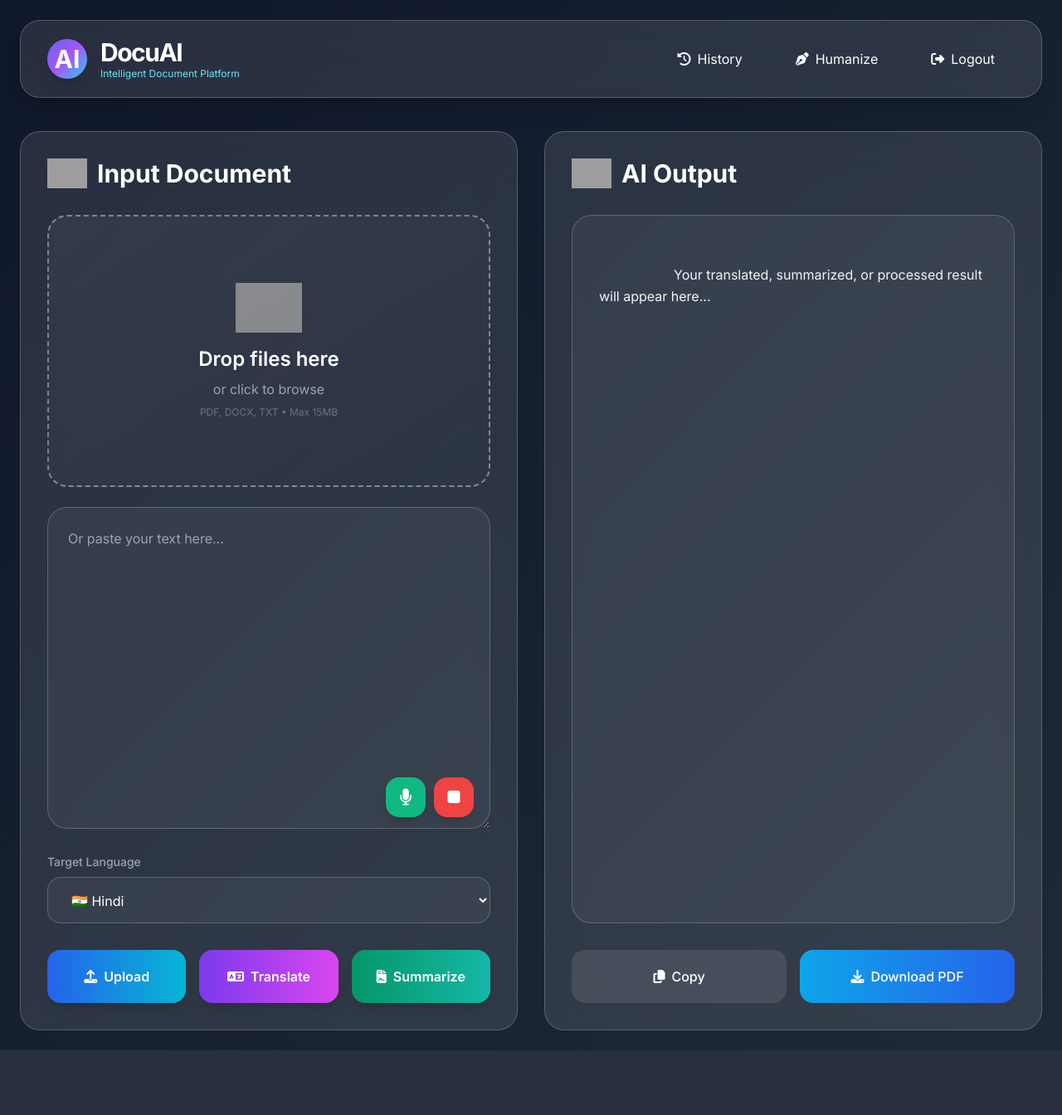
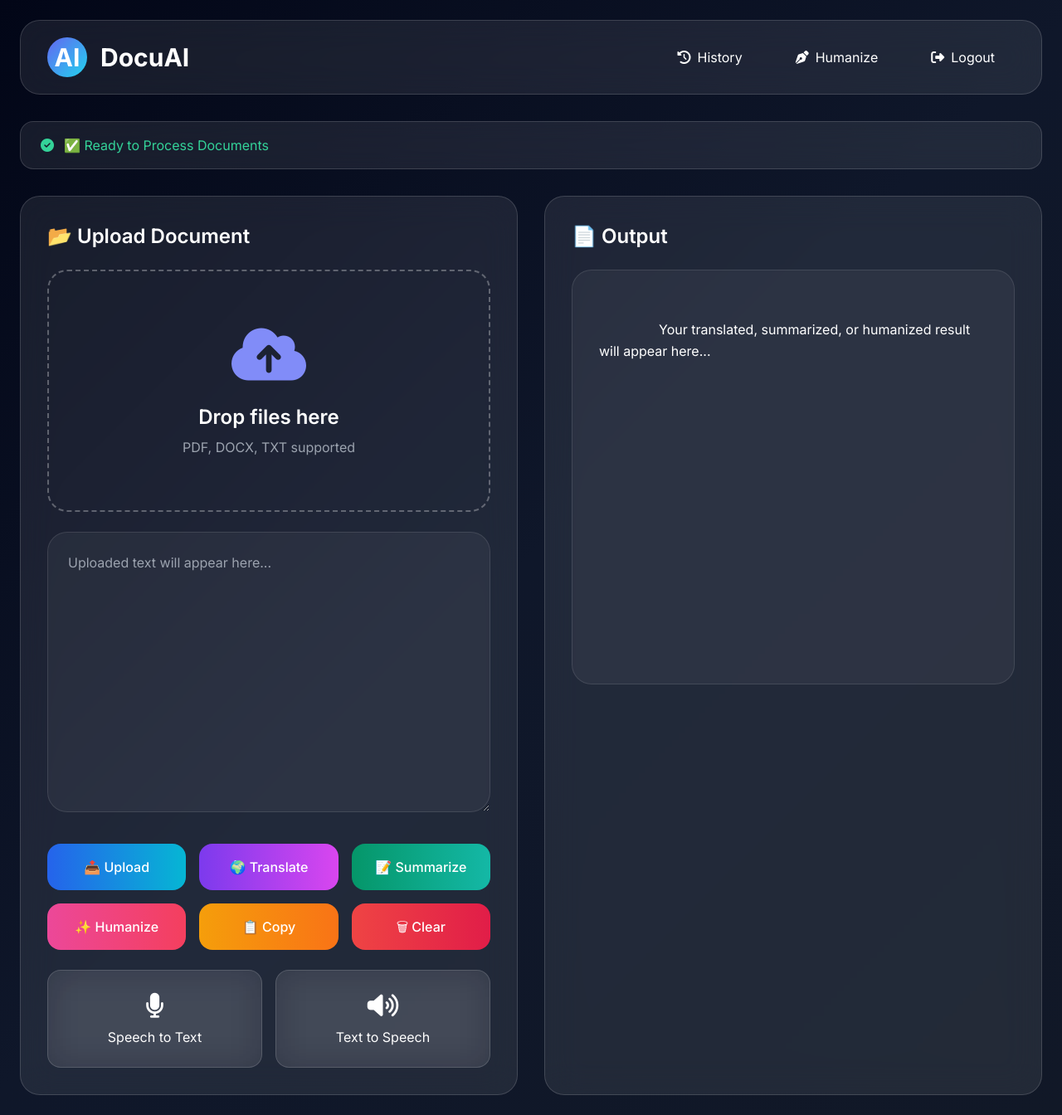
Before and after one commit to devanshsinghtomar/-AI-document-processing-platform-2, a Flask app: page / in a window 1280 px wide. Shown: the whole page at 83% size. Before the commit the page ends 1266 px from the top, so only its background shows below. Run offline with Flask 3, Linux system fonts and the light colour scheme; the visitor is signed in with stand-in values (Sample User, id 1); some libraries are stand-ins or nearby versions; grey boxes are pictures that could not be loaded.

Commit message:
Refactor index.html for layout and style improvements
Updated the HTML structure, styles, and scripts for improved layout and functionality.

```diff
--- a/templates/index.html
+++ b/templates/index.html
@@ -3,67 +3,50 @@
 <head>
 <meta charset="UTF-8">
 <meta name="viewport" content="width=device-width, initial-scale=1.0">
-    <title>DocuAI - AI Document Translator</title>
+<title>AI Document Translator - DocuAI</title>
 <script src="https://cdn.tailwindcss.com"></script>
 <link rel="stylesheet" href="https://cdnjs.cloudflare.com/ajax/libs/font-awesome/6.6.0/css/all.min.css">
 <style>
     @import url('https://fonts.googleapis.com/css2?family=Inter:wght@400;500;600;700&display=swap');
+
     * { font-family: 'Inter', system-ui, sans-serif; }
 
     body {
-            background: linear-gradient(135deg, #0f172a 0%, #1e2937 100%);
+        background: linear-gradient(135deg, #020617, #0f172a, #111827);
         min-height: 100vh;
+        color: white;
     }
 
     .glass {
-            background: rgba(255, 255, 255, 0.1);
-            backdrop-filter: blur(24px);
-            border: 1px solid rgba(255, 255, 255, 0.2);
+        background: rgba(255,255,255,0.08);
+        backdrop-filter: blur(20px);
+        border: 1px solid rgba(255,255,255,0.15);
+    }
+
+    .card {
+        transition: all 0.4s ease;
+    }
+    .card:hover {
+        transform: translateY(-8px);
     }
 
     .upload-box {
-            transition: all 0.4s cubic-bezier(0.4, 0, 0.2, 1);
+        transition: all 0.3s ease;
     }
     .upload-box:hover {
-            transform: scale(1.02);
-            border-color: rgb(129 140 248);
-            box-shadow: 0 0 0 4px rgba(99, 102, 241, 0.2);
-        }
-
-        .textarea-container {
-            position: relative;
-        }
-        .mic-controls {
-            position: absolute;
-            bottom: 20px;
-            right: 20px;
-            display: flex;
-            gap: 10px;
-            z-index: 20;
-        }
-
-        .feature-btn {
-            transition: all 0.3s ease;
-        }
-        .feature-btn:hover {
-            transform: translateY(-3px) scale(1.05);
+        border-color: #6366f1;
+        background: rgba(255,255,255,0.1);
     }
 </style>
 </head>
-<body class="text-white">
+<body>
 <div class="max-w-7xl mx-auto p-6">
     <!-- Navbar -->
-        <nav class="glass rounded-3xl px-8 py-5 flex items-center justify-between mb-10 shadow-xl">
+    <nav class="glass rounded-3xl px-8 py-5 flex items-center justify-between mb-8">
         <div class="flex items-center gap-4">
-                <div class="w-12 h-12 bg-gradient-to-br from-indigo-500 via-purple-500 to-cyan-400 rounded-3xl flex items-center justify-center shadow-lg">
-                    <span class="text-white text-3xl font-bold">AI</span>
+            <div class="w-12 h-12 bg-gradient-to-br from-indigo-500 to-cyan-400 rounded-3xl flex items-center justify-center text-3xl font-bold">AI</div>
+            <h1 class="text-3xl font-bold">DocuAI</h1>
         </div>
-                <div>
-                    <h1 class="text-3xl font-bold tracking-tighter">DocuAI</h1>
-                    <p class="text-xs text-cyan-300">Intelligent Document Platform</p>
-                </div>
-            </div>
-
         <div class="flex items-center gap-4">
             <a href="/history" class="flex items-center gap-2 px-6 py-3 hover:bg-white/10 rounded-2xl transition">
                 <i class="fa-solid fa-clock-rotate-left"></i> History
@@ -77,205 +60,156 @@
         </div>
     </nav>
 
-        <div class="grid grid-cols-1 xl:grid-cols-2 gap-8">
-            <!-- LEFT CARD: INPUT -->
-            <div class="glass rounded-3xl p-8">
-                <div class="flex items-center gap-3 mb-8">
-                    <img src="https://img.icons8.com/fluency/96/000000/cloud-upload.png" width="48" alt="Upload">
-                    <h2 class="text-3xl font-bold">Input Document</h2>
+    <!-- Status -->
+    <div id="statusBar" class="glass rounded-2xl px-6 py-4 mb-8 flex items-center gap-3 text-emerald-400">
+        <i class="fa-solid fa-circle-check"></i>
+        <span>✅ Ready to Process Documents</span>
     </div>
 
-                <!-- Upload Area -->
+    <div class="grid grid-cols-1 lg:grid-cols-2 gap-8">
+        <!-- LEFT CARD -->
+        <div class="glass rounded-3xl p-8 card">
+            <h2 class="text-2xl font-semibold mb-6 flex items-center gap-3">
+                📂 Upload Document
+            </h2>
+
             <div onclick="document.getElementById('fileInput').click()"
-                     class="upload-box border-2 border-dashed border-white/40 rounded-3xl p-20 text-center cursor-pointer mb-6 bg-gradient-to-br from-white/5 to-transparent">
-                    <img src="https://img.icons8.com/fluency/96/cloud-upload.png" width="80" class="mx-auto mb-4 opacity-80" alt="Upload Icon">
-                    <h3 class="text-2xl font-semibold mb-2">Drop files here</h3>
-                    <p class="text-gray-400">or click to browse</p>
-                    <p class="text-xs text-gray-500 mt-2">PDF, DOCX, TXT • Max 15MB</p>
+                 class="upload-box border-2 border-dashed border-white/30 rounded-3xl p-16 text-center cursor-pointer mb-6">
+                <i class="fa-solid fa-cloud-arrow-up text-7xl text-indigo-400 mb-6"></i>
+                <h3 class="text-2xl font-semibold">Drop files here</h3>
+                <p class="text-gray-400 mt-2">PDF, DOCX, TXT supported</p>
             </div>
 
-                <input type="file" id="fileInput" hidden accept=".pdf,.docx,.txt">
+            <input type="file" id="fileInput" hidden>
 
-                <div class="textarea-container">
-                    <textarea id="inputText" rows="13"
-                        class="w-full bg-white/5 border border-white/20 focus:border-indigo-400 rounded-3xl p-6 text-white placeholder-gray-400 focus:outline-none text-base leading-relaxed"
-                        placeholder="Or paste your text here..."></textarea>
+            <p id="selectedFileName" class="text-sm bg-white/5 px-5 py-3 rounded-2xl mb-6 hidden">
+                📄 Selected: <span id="fileNameText"></span>
+            </p>
 
-                    <!-- Floating Mic Controls -->
-                    <div class="mic-controls">
-                        <button onclick="toggleSpeechInput()"
-                                class="bg-emerald-500 hover:bg-emerald-600 w-12 h-12 rounded-2xl flex items-center justify-center shadow-lg transition">
-                            <i class="fa-solid fa-microphone text-xl"></i>
-                        </button>
-                        <button onclick="stopSpeechInput()"
-                                class="bg-red-500 hover:bg-red-600 w-12 h-12 rounded-2xl flex items-center justify-center shadow-lg transition">
-                            <i class="fa-solid fa-stop text-xl"></i>
-                        </button>
+            <textarea id="inputText" rows="12"
+                class="w-full bg-white/5 border border-white/10 rounded-3xl p-6 text-white placeholder-gray-400 focus:outline-none focus:border-indigo-500"
+                placeholder="Uploaded text will appear here..."></textarea>
+
+            <!-- Controls -->
+            <div class="grid grid-cols-2 md:grid-cols-3 gap-4 mt-8">
+                <button onclick="uploadFile()" class="bg-gradient-to-r from-blue-600 to-cyan-500 py-4 rounded-2xl font-medium">📤 Upload</button>
+                <button onclick="translateText()" class="bg-gradient-to-r from-violet-600 to-fuchsia-500 py-4 rounded-2xl font-medium">🌍 Translate</button>
+                <button onclick="summarizeText()" class="bg-gradient-to-r from-emerald-600 to-teal-500 py-4 rounded-2xl font-medium">📝 Summarize</button>
+                <button onclick="humanizeText()" class="bg-gradient-to-r from-pink-500 to-rose-500 py-4 rounded-2xl font-medium">✨ Humanize</button>
+                <button onclick="copyText()" class="bg-gradient-to-r from-amber-500 to-orange-500 py-4 rounded-2xl font-medium">📋 Copy</button>
+                <button onclick="clearText()" class="bg-gradient-to-r from-red-500 to-rose-600 py-4 rounded-2xl font-medium">🗑 Clear</button>
+            </div>
+
+            <div class="mt-6 grid grid-cols-2 gap-4">
+                <a href="/speech-to-text" class="glass rounded-2xl p-6 text-center hover:bg-white/10 transition">
+                    <i class="fa-solid fa-microphone text-3xl mb-2"></i>
+                    <p>Speech to Text</p>
+                </a>
+                <a href="/text-to-speech" class="glass rounded-2xl p-6 text-center hover:bg-white/10 transition">
+                    <i class="fa-solid fa-volume-high text-3xl mb-2"></i>
+                    <p>Text to Speech</p>
+                </a>
             </div>
         </div>
 
-                <div class="mt-6">
-                    <label class="block text-sm font-medium text-gray-400 mb-2">Target Language</label>
-                    <select id="language" class="w-full bg-white/5 border border-white/20 rounded-2xl px-6 py-4 focus:outline-none focus:border-indigo-400">
-                        <option value="hi">🇮🇳 Hindi</option>
-                        <option value="en">🇬🇧 English</option>
-                        <option value="fr">🇫🇷 French</option>
-                        <option value="de">🇩🇪 German</option>
-                        <option value="es">🇪🇸 Spanish</option>
-                    </select>
-                </div>
-
-                <div class="grid grid-cols-3 gap-4 mt-8">
-                    <button onclick="uploadFile()" class="feature-btn bg-gradient-to-r from-blue-600 to-cyan-500 py-5 rounded-2xl font-semibold flex items-center justify-center gap-2 shadow-lg">
-                        <i class="fa-solid fa-upload"></i> Upload
-                    </button>
-                    <button onclick="translateText()" class="feature-btn bg-gradient-to-r from-violet-600 to-fuchsia-500 py-5 rounded-2xl font-semibold flex items-center justify-center gap-2 shadow-lg">
-                        <i class="fa-solid fa-language"></i> Translate
-                    </button>
-                    <button onclick="summarizeText()" class="feature-btn bg-gradient-to-r from-emerald-600 to-teal-500 py-5 rounded-2xl font-semibold flex items-center justify-center gap-2 shadow-lg">
-                        <i class="fa-solid fa-file-contract"></i> Summarize
-                    </button>
-                </div>
-            </div>
-
-            <!-- RIGHT CARD: OUTPUT -->
-            <div class="glass rounded-3xl p-8 flex flex-col">
-                <div class="flex items-center gap-3 mb-8">
-                    <img src="https://img.icons8.com/fluency/96/000000/artificial-intelligence.png" width="48" alt="AI">
-                    <h2 class="text-3xl font-bold">AI Output</h2>
-                </div>
-
-                <div id="outputText" class="flex-1 bg-white/5 border border-white/20 rounded-3xl p-8 overflow-auto text-gray-100 leading-relaxed whitespace-pre-wrap min-h-[420px]">
-                    Your translated, summarized, or processed result will appear here...
-                </div>
-
-                <div class="flex gap-4 mt-8">
-                    <button onclick="copyText()"
-                            class="flex-1 bg-white/10 hover:bg-white/20 py-5 rounded-2xl font-medium flex items-center justify-center gap-2 transition">
-                        <i class="fa-solid fa-copy"></i> Copy
-                    </button>
-                    <button onclick="downloadPDF()"
-                            class="flex-1 bg-gradient-to-r from-sky-500 to-blue-600 py-5 rounded-2xl font-medium flex items-center justify-center gap-2 transition">
-                        <i class="fa-solid fa-download"></i> Download PDF
-                    </button>
+        <!-- RIGHT CARD -->
+        <div class="glass rounded-3xl p-8 card">
+            <h2 class="text-2xl font-semibold mb-6">📄 Output</h2>
+            <div id="outputText" class="bg-white/5 border border-white/10 rounded-3xl p-8 min-h-[500px] overflow-auto leading-relaxed whitespace-pre-wrap">
+                Your translated, summarized, or humanized result will appear here...
             </div>
         </div>
     </div>
 </div>
 
 <script>
-        // ==================== ALL ORIGINAL FUNCTIONS (UNCHANGED) ====================
-        async function uploadFile() {
+    // ==================== YOUR ORIGINAL FUNCTIONS ====================
+    document.getElementById('fileInput').addEventListener('change', function(){
+        const file = this.files[0];
+        if(file){
+            document.getElementById('selectedFileName').classList.remove('hidden');
+            document.getElementById('fileNameText').innerText = file.name;
+        }
+    });
+
+    async function uploadFile(){
         const fileInput = document.getElementById('fileInput');
         const file = fileInput.files[0];
-            if (!file) return alert('Please choose a file');
+        if(!file) return alert('Please choose a file');
 
         const formData = new FormData();
         formData.append('file', file);
 
-            try {
-                const response = await fetch('/upload', { method: 'POST', body: formData });
+        try{
+            const response = await fetch('/upload',{ method:'POST', body:formData });
             const data = await response.json();
-                if (data.error) return alert(data.error);
             document.getElementById('inputText').value = data.text || '';
-                document.getElementById('outputText').innerText = '✅ File uploaded successfully!';
-            } catch (e) {
+            document.getElementById('outputText').innerText = '✅ File uploaded successfully';
+        }catch(error){
             alert('Upload failed');
         }
     }
 
-        async function translateText() {
-            const text = document.getElementById('inputText').value.trim();
+    async function translateText(){
+        const text = document.getElementById('inputText').value;
         const language = document.getElementById('language').value;
-            if (!text) return alert('Please enter text');
-
-            try {
-                const res = await fetch('/translate', {
-                    method: 'POST',
-                    headers: {'Content-Type': 'application/json'},
-                    body: JSON.stringify({ text, language })
+        if(!text) return alert('Please enter text');
+        try{
+            const response = await fetch('/translate',{
+                method:'POST',
+                headers:{'Content-Type':'application/json'},
+                body:JSON.stringify({text:text, language:language})
             });
-                const data = await res.json();
-                document.getElementById('outputText').innerText = data.result || 'No result';
-            } catch (e) {
+            const data = await response.json();
+            document.getElementById('outputText').innerText = data.result;
+        }catch(error){
             alert('Translation Failed');
         }
     }
 
-        async function summarizeText() {
-            const text = document.getElementById('inputText').value.trim();
+    async function summarizeText(){
+        const text = document.getElementById('inputText').value;
         const language = document.getElementById('language').value;
-            if (!text) return alert('Please enter text');
-
-            try {
-                const res = await fetch('/summarize', {
-                    method: 'POST',
-                    headers: {'Content-Type': 'application/json'},
-                    body: JSON.stringify({ text, language })
+        if(!text) return alert('Please enter text');
+        try{
+            const response = await fetch('/summarize',{
+                method:'POST',
+                headers:{'Content-Type':'application/json'},
+                body:JSON.stringify({text:text, language:language})
             });
-                const data = await res.json();
-                document.getElementById('outputText').innerText = data.result || 'No result';
-            } catch (e) {
+            const data = await response.json();
+            document.getElementById('outputText').innerText = data.result;
+        }catch(error){
             alert('Summarization Failed');
         }
     }
 
-        function copyText() {
-            const text = document.getElementById('outputText').innerText;
-            navigator.clipboard.writeText(text);
-            alert('✅ Copied to clipboard!');
-        }
-
-        async function downloadPDF() {
-            const text = document.getElementById('outputText').innerText;
-            if (!text) return alert('No content to download');
-
-            try {
-                const res = await fetch('/download', {
-                    method: 'POST',
-                    headers: {'Content-Type': 'application/json'},
-                    body: JSON.stringify({ text })
+    async function humanizeText(){
+        const text = document.getElementById('inputText').value;
+        if(!text) return alert('Please enter text');
+        try{
+            const response = await fetch('/humanize',{
+                method:'POST',
+                headers:{'Content-Type':'application/json'},
+                body:JSON.stringify({text:text})
             });
-                const blob = await res.blob();
-                const url = URL.createObjectURL(blob);
-                const a = document.createElement('a');
-                a.href = url;
-                a.download = 'docuai-result.pdf';
-                a.click();
-                URL.revokeObjectURL(url);
-            } catch (e) {
-                alert('Download failed');
+            const data = await response.json();
+            document.getElementById('outputText').innerText = data.result;
+        }catch(error){
+            alert('Humanization Failed');
         }
     }
 
-        // Speech Input
-        let recognition;
-        function toggleSpeechInput() {
-            if (!('SpeechRecognition' in window || 'webkitSpeechRecognition' in window)) {
-                return alert("Speech recognition not supported in this browser");
-            }
-            recognition = new (window.SpeechRecognition || window.webkitSpeechRecognition)();
-            recognition.lang = "en-US";
-            recognition.onresult = (e) => {
-                let transcript = "";
-                for (let i = 0; i < e.results.length; i++) {
-                    transcript += e.results[i][0].transcript + " ";
-                }
-                document.getElementById('inputText').value += transcript;
-            };
-            recognition.start();
+    function copyText(){
+        const text = document.getElementById('outputText').innerText;
+        navigator.clipboard.writeText(text);
+        alert('Copied Successfully');
     }
 
-        function stopSpeechInput() {
-            if (recognition) recognition.stop();
+    function clearText(){
+        document.getElementById('inputText').value = '';
+        document.getElementById('outputText').innerText = 'Your result will appear here...';
     }
-
-        // File change feedback
-        document.getElementById('fileInput').addEventListener('change', function() {
-            if (this.files[0]) {
-                document.getElementById('outputText').innerText = `📄 Selected: ${this.files[0].name}`;
-            }
-        });
 </script>
 </body>
 </html>
```
Lines whose indentation alone changed are shown as unchanged.
